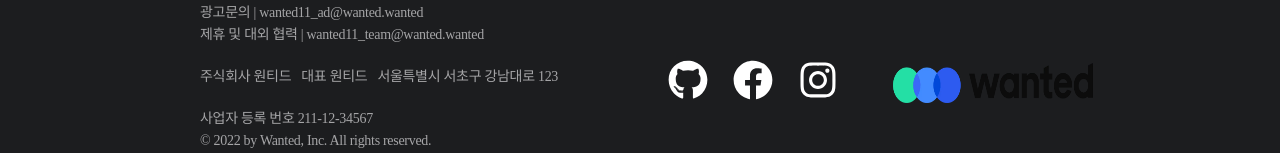
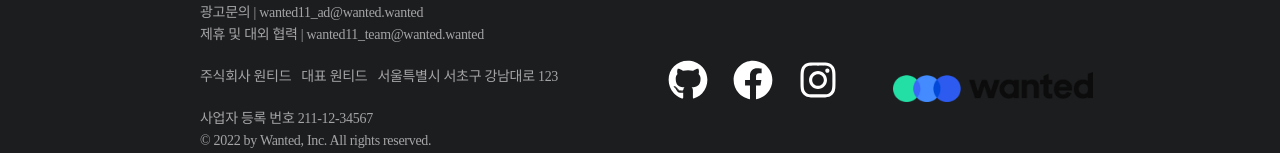
Before and after one commit to gkdfo40/lighthouse-optimize, a React (Create React App) app: page / in a window 1280 px wide. Shown: the part 925-1078 px from the top of the page. Built offline with nearby package versions, Linux system fonts and the light colour scheme; no server answers.

Commit message:
Image display dimensions should match natural aspect ratio.

```diff
--- a/src/components/Footer.tsx
+++ b/src/components/Footer.tsx
@@ -67,10 +67,10 @@ const Footer = () => {
               type="image/webp"
               srcSet={logoWebP}
               width={200}
-              height={40}
+              height={30}
             />
-            <source type="image/png" srcSet={logoPng} width={200} height={40} />
-            <img src={logoWebP} alt="wanted-img" width={200} height={40} />
+            <source type="image/png" srcSet={logoPng} width={200} height={30} />
+            <img src={logoWebP} alt="wanted-img" width={200} height={30} />
           </FooterPicture>
         </FooterImgBox>
       </FooterImgContainer>
@@ -141,6 +141,6 @@ const ImgBox = styled.div`
 const FooterPicture = styled.picture`
   margin-left: 30px;
   width: 200px;
-  height: 40px;
+  height: 30px;
   cursor: pointer;
 `;
```
